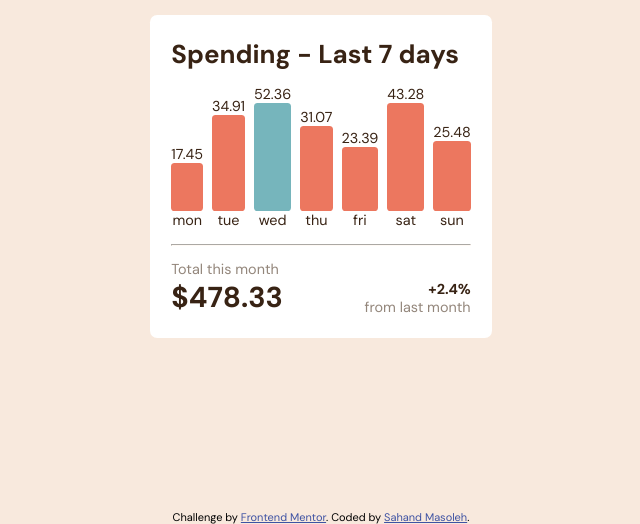
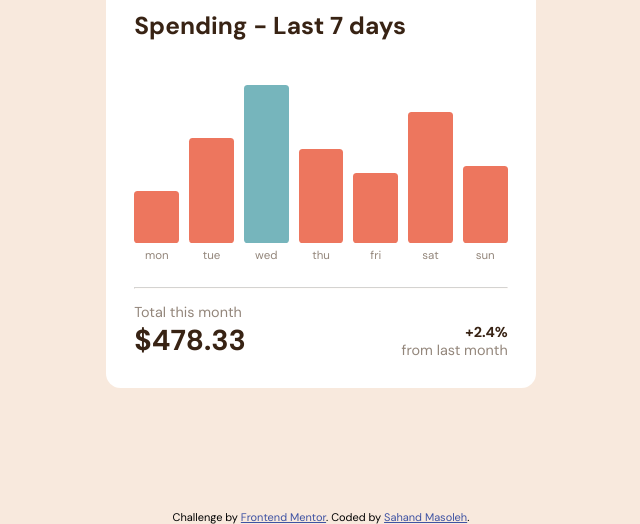
Before and after one commit to sahand-masoleh/fem-17-expenses-chart-component, a plain HTML site: page index.html in a window 1280 px wide. Shown: the part 276-800 px from the top of the page, without its empty margins (319-959 px from the left). Drawn offline with Linux system fonts and the light colour scheme.

Commit message:
[feat] implemented chart

```diff
--- a/app.js
+++ b/app.js
@@ -20,11 +20,6 @@ function drawBars(data, chart) {
 		barContainer.classList.add("spending__bar-container");
 		chart.appendChild(barContainer);
 
-		const amount = document.createElement("div");
-		amount.classList.add("spending__amount");
-		amount.innerText = `${entry.amount}`;
-		barContainer.appendChild(amount);
-
 		const bar = document.createElement("div");
 		bar.classList.add("spending__bar");
 		if (entry.heighest) {
@@ -33,10 +28,15 @@ function drawBars(data, chart) {
 		bar.style.height = `${(entry.amount * 100) / heighest}%`;
 		barContainer.appendChild(bar);
 
+		const amount = document.createElement("div");
+		amount.classList.add("spending__amount");
+		amount.innerText = `${entry.amount}`;
+		bar.appendChild(amount);
+
 		const day = document.createElement("div");
 		day.classList.add("spending__day");
 		day.innerText = `${entry.day}`;
-		barContainer.appendChild(day);
+		bar.appendChild(day);
 	}
 }
 
--- a/style.css
+++ b/style.css
@@ -13,8 +13,10 @@
 
 :root {
 	/* ### primary */
-	--p-soft-red: hsl(10, 79%, 65%);
-	--p-cyan: hsl(186, 34%, 60%);
+	--p-soft-red: rgb(237, 118, 94);
+	--p-soft-red-hover: rgb(237, 118, 94, 0.5);
+	--p-cyan: rgb(118, 181, 188);
+	--p-cyan-hover: rgb(118, 181, 188, 0.5);
 
 	/* ### neutral */
 	--n-dark-brown: hsl(25, 47%, 15%);
@@ -38,6 +40,7 @@ main {
 	flex-direction: column;
 	gap: 1em;
 	margin: 1em;
+	width: min(100% - 2em, 35ch);
 }
 
 /* || FOOTER */
--- a/styles/balance.css
+++ b/styles/balance.css
@@ -4,6 +4,6 @@
 }
 
 .balance__logo {
-	width: 4em;
-	height: 4em;
+	width: 6ch;
+	height: 6ch;
 }
--- a/styles/mixes.css
+++ b/styles/mixes.css
@@ -1,6 +1,6 @@
 .card {
-	padding: 1.5em;
-	border-radius: 0.5em;
+	padding: 2em;
+	border-radius: 1em;
 	display: flex;
 	font-size: 0.8rem;
 	gap: 1em;
--- a/styles/spending.css
+++ b/styles/spending.css
@@ -4,39 +4,70 @@
 }
 
 .spending__title {
-	font-size: 1.8em;
+	font-size: 1.7em;
 }
 
 .spending__hr {
 	border-color: var(--n-very-pale-orange);
+	opacity: 0.5;
 }
 
 /* || SPENDING CHART */
 
 .spending__chart {
+	height: 15em;
 	display: flex;
-	align-content: stretch;
-	height: 10em;
-	justify-content: stretch;
-	gap: 0.5rem;
+	gap: 1ch;
 }
 
 .spending__bar-container {
-	flex-grow: 1;
 	display: flex;
 	flex-direction: column;
 	justify-content: flex-end;
-	align-items: center;
+	flex-grow: 1;
+	margin: 2em 0;
 }
 
 .spending__bar {
 	background-color: var(--p-soft-red);
 	border-radius: 0.2rem;
-	width: 100%;
+
+	display: flex;
+	justify-content: center;
+	position: relative;
+	cursor: pointer;
+}
+
+.spending__bar:hover {
+	background-color: var(--p-soft-red-hover);
+}
+
+.spending__bar:not(:hover) > :first-child {
+	display: none;
 }
 
 .spending__bar--heighest {
 	background-color: var(--p-cyan);
+}
+
+.spending__bar--heighest:hover {
+	background-color: var(--p-cyan-hover);
+}
+
+.spending__amount {
+	position: absolute;
+	top: -3.5ch;
+	padding: 0.5ch 1ch;
+	border-radius: 0.2rem;
+	background-color: var(--n-dark-brown);
+	color: white;
+}
+
+.spending__day {
+	position: absolute;
+	bottom: -2.5ch;
+	color: var(--n-medium-brown);
+	font-size: 0.8em;
 }
 
 /* || SPENDING DETAILS */
```
